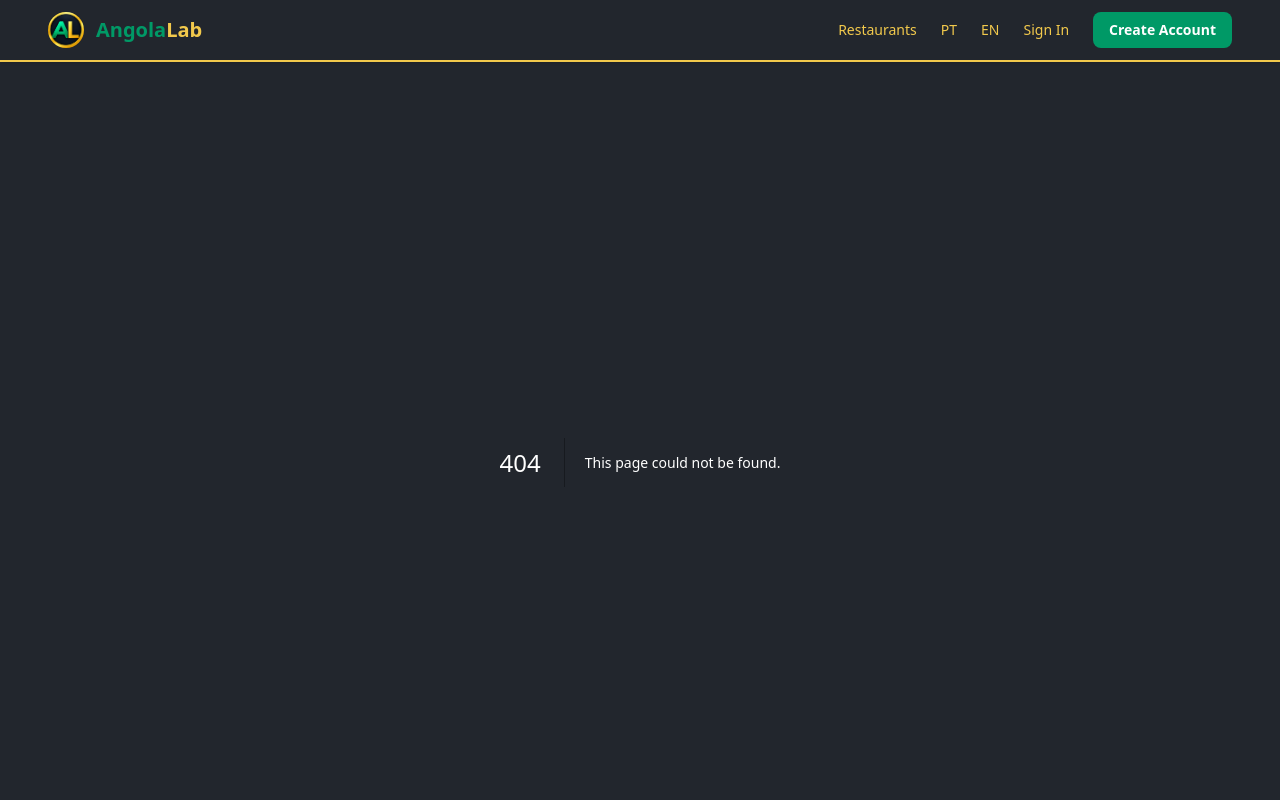
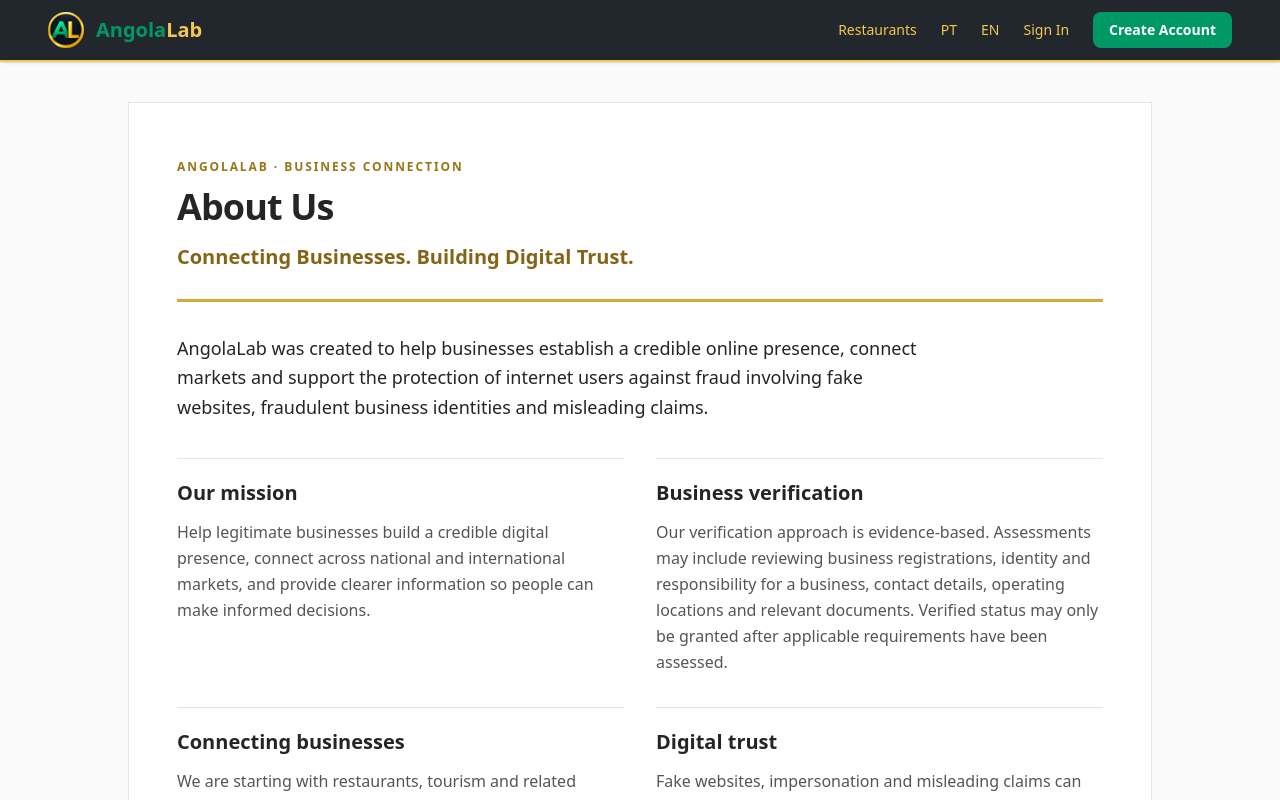
Before and after one commit to oswaldodeal/angolalab-restaurants, a Next.js app: page /en/about in a window 1280 px wide. Before the commit this address had no page. Shown: the top 800 px of the page. Built offline with nearby package versions, Linux system fonts and the light colour scheme.

Commit message:
feat(about): add en About Us route

```diff
--- /dev/null
+++ b/app/en/about/page.tsx
@@ -0,0 +1,5 @@
+import BusinessAbout from '@/components/BusinessAbout';
+
+export default function Page() {
+  return <BusinessAbout language="en" />;
+}
```
